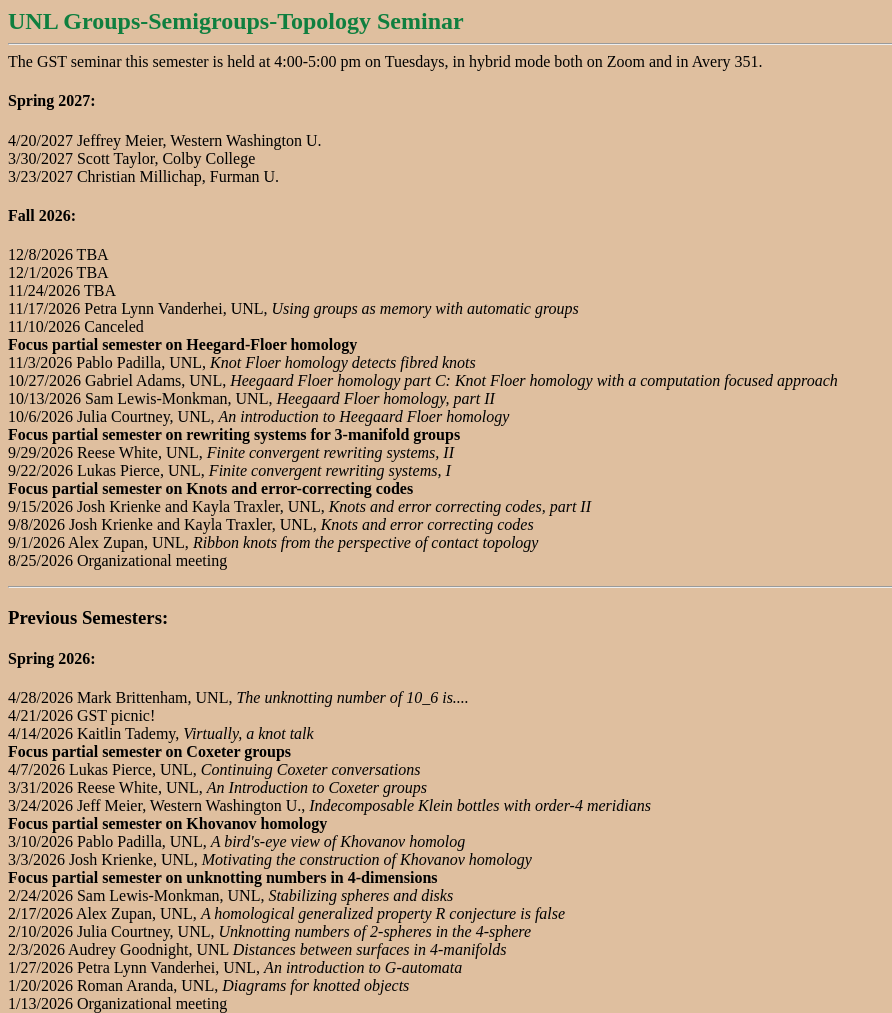
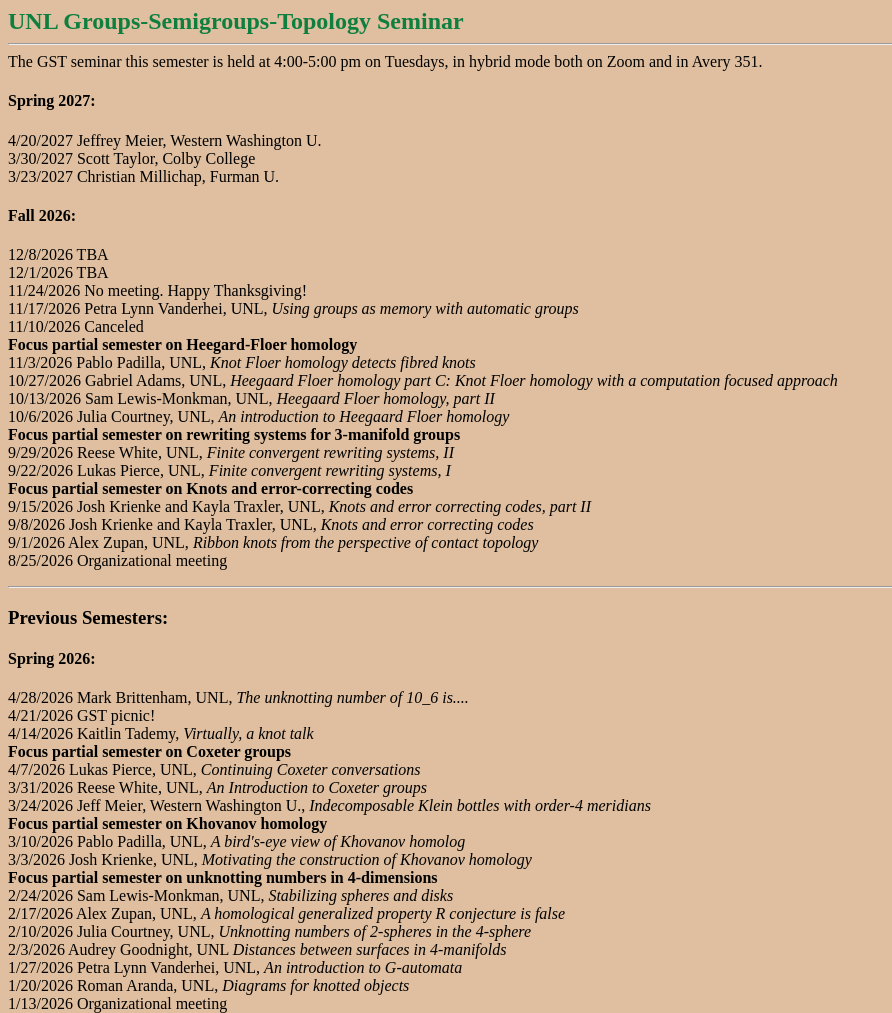
Before and after one commit to shermiller/Susan_Hermiller, a plain HTML site: page gst.html in a window 1280 px wide. Shown: the top 1013 px of the page, without its empty margins (0-892 px from the left). Drawn offline with Linux system fonts and the light colour scheme.

Commit message:
Update gst.html

```diff
--- a/gst.html
+++ b/gst.html
@@ -42,7 +42,7 @@ in Avery 351.
 
 <br>
 
-11/24/2026 TBA
+11/24/2026 No meeting. Happy Thanksgiving!
 
  <br>
 
```
